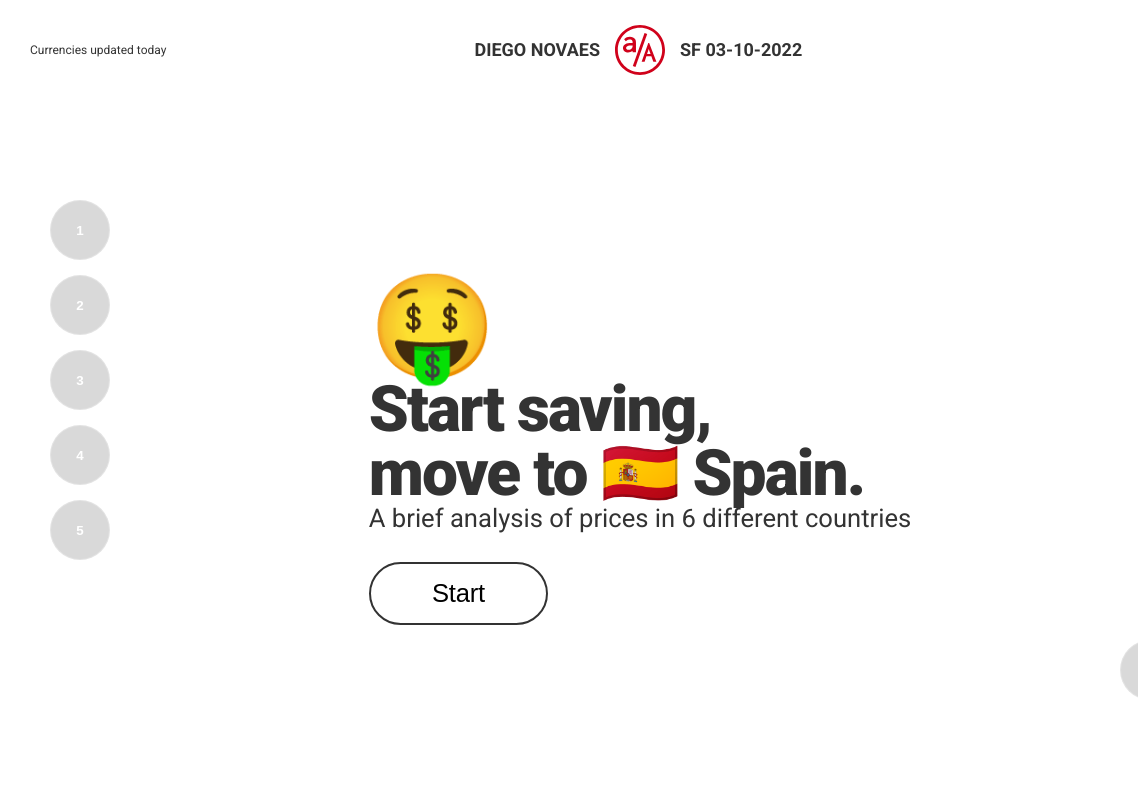
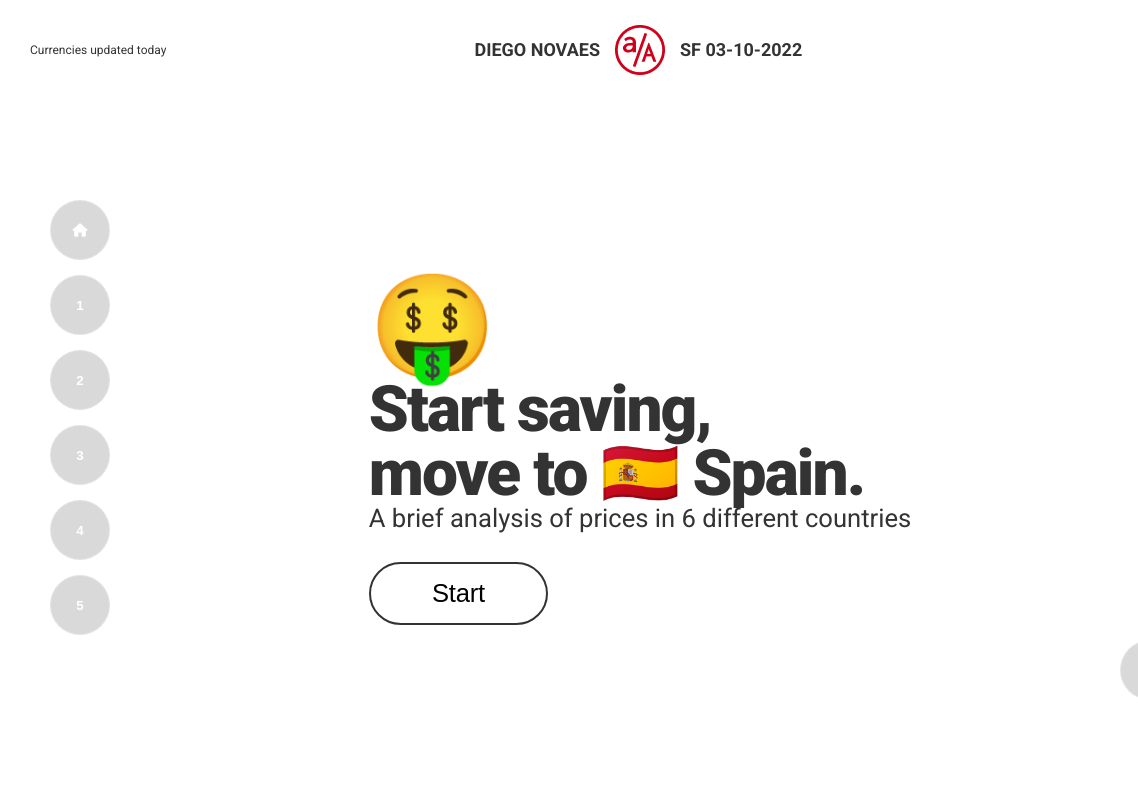
Before and after one commit to dsnovaes/js-project, a website built with webpack: page index.html in a window 1280 px wide. Shown: the top 800 px of the page, 0-1138 px from the left. Built offline with nearby package versions, Linux system fonts and the light colour scheme; some packages are replaced by stand-ins of ours; no server answers.

Commit message:
side menu

```diff
--- a/index.html
+++ b/index.html
@@ -18,7 +18,7 @@
   </head>
 
   <body>
-    <nav id="navProducts"></nav>
+    <nav id="navProducts"><button data-id="splash-screen"><i class="fa-solid fa-house"></i> <span data-id="splash-screen">Navigate to the top</span></button></nav>
     <button id="scrollUp"><span>Navigate to the top</span><i class="fa-solid fa-arrows-up-to-line"></i></button>
     <section id="splash-screen">
         <header>
--- a/src/styles/style.scss
+++ b/src/styles/style.scss
@@ -28,6 +28,7 @@ body {
     position: fixed;
     left: 50px;
     top: 200px;
+    z-index: 100;
 }
 #navProducts ul {
     list-style: none;
@@ -160,7 +161,7 @@ header {
     width: 50px;
     height: 50px;
     display: block;
-    background:url("/assets/img/aa-logo.svg") 0 0 no-repeat;
+    background:url("/assets/img/aa-logo.png") 0 0 no-repeat;
     transition: none;
 }
 .center p.appacademy a:hover {
```
Also changed, not shown: assets/img/aa-logo.png (added).
